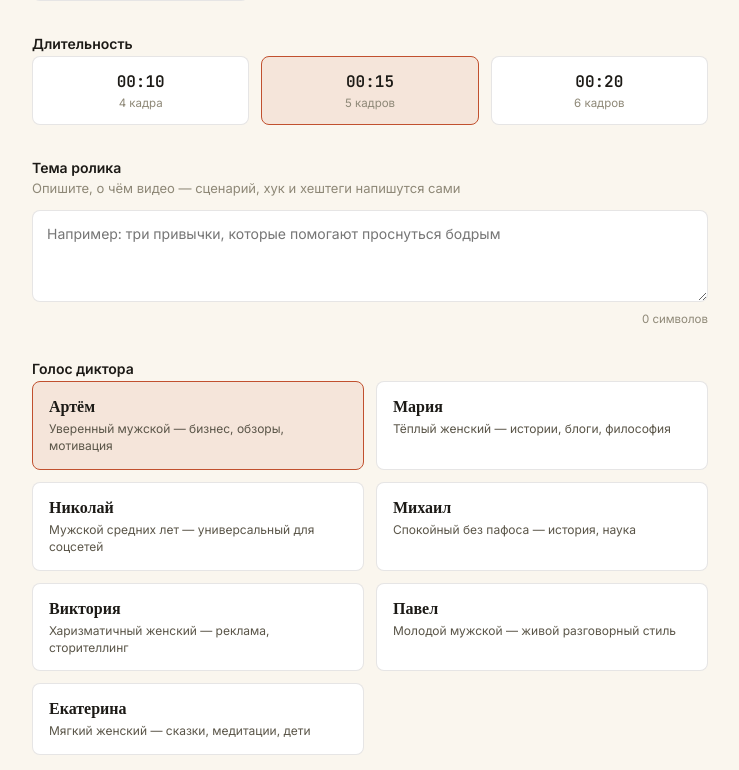
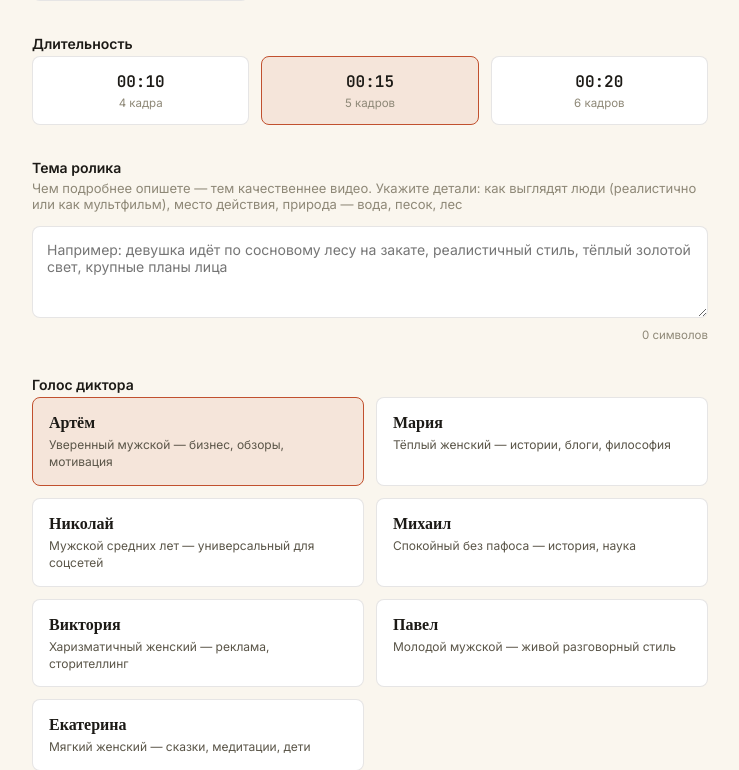
Before and after one commit to vlad23101983-jpg/reelframe, a FastAPI app: page /create in a window 1280 px wide. Shown: the part 674-1444 px from the top of the page, without its empty margins (76-815 px from the left). Run offline with FastAPI, Linux system fonts and the light colour scheme.

Commit message:
ux: teach users that detailed prompts give better video quality
- Hint text now explains what to describe: people (realistic/cartoon), setting, nature details
- Placeholder replaced with a detailed example instead of a vague topic
- Same guidance applied to the English hint variant

```diff
--- a/templates/create.html
+++ b/templates/create.html
@@ -90,8 +90,8 @@
 
     <div class="field">
       <label class="field-label">Тема ролика</label>
-      <div class="field-hint" id="topicHint">Опишите, о чём видео — сценарий, хук и хештеги напишутся сами</div>
-      <textarea id="topic" placeholder="Например: три привычки, которые помогают проснуться бодрым" oninput="sync()"></textarea>
+      <div class="field-hint" id="topicHint">Чем подробнее опишете — тем качественнее видео. Укажите детали: как выглядят люди (реалистично или как мультфильм), место действия, природа — вода, песок, лес</div>
+      <textarea id="topic" placeholder="Например: девушка идёт по сосновому лесу на закате, реалистичный стиль, тёплый золотой свет, крупные планы лица" oninput="sync()"></textarea>
       <div class="char-count"><span id="topicLen">0</span> символов</div>
     </div>
 
@@ -217,8 +217,8 @@ function pick(el, group){
     st.language = el.dataset.lang;
     const hint = document.getElementById('topicHint');
     hint.textContent = st.language === 'en'
-      ? 'Можно описать тему по-русски — ИИ сам переведёт и сделает видео на английском'
-      : 'Опишите, о чём видео — сценарий, хук и хештеги напишутся сами';
+      ? 'The more detail, the better the video. Describe people (realistic or cartoon style), the setting, nature — water, sand, forest. You can write in Russian — AI will translate.'
+      : 'Чем подробнее опишете — тем качественнее видео. Укажите детали: как выглядят люди (реалистично или как мультфильм), место действия, природа — вода, песок, лес';
 
     const ruGrid = document.getElementById('voiceGridRu');
     const enGrid = document.getElementById('voiceGridEn');
```
